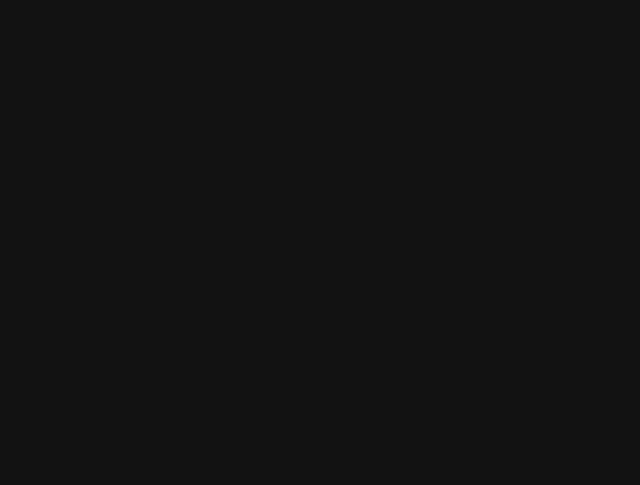
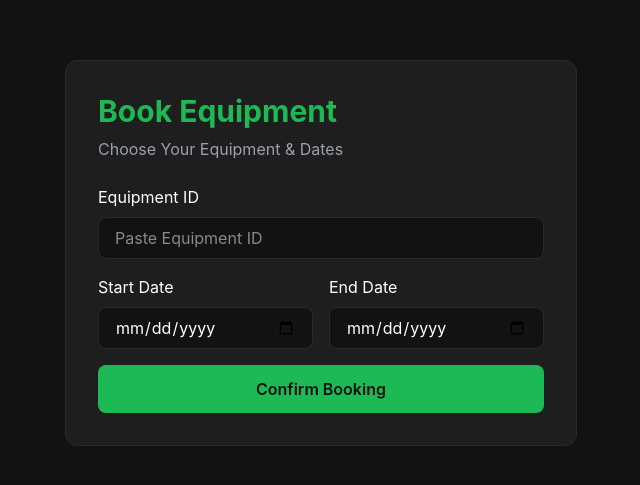
Before and after one commit to Arosha-51/TP-Sound-Rental-Management-System, a React app in the folder frontend/: page /book in a window 1280 px wide. Before the commit this address had no page. Shown: the part 147-632 px from the top of the page, without its empty margins (319-959 px from the left). Built offline with nearby package versions, Linux system fonts and the light colour scheme; the HTML template or start-up script is replaced by a standard one.

Commit message:
TPS-XXX #comment [Task 3] Added Booking Form and Dashboard UI

```diff
--- a/frontend/src/App.jsx
+++ b/frontend/src/App.jsx
@@ -1,11 +1,15 @@
 import { BrowserRouter as Router, Routes, Route } from 'react-router-dom';
 import Catalog from './pages/Catalog';
+import BookingForm from './pages/BookingForm';
+import Dashboard from './pages/Dashboard';
 
 function App() {
   return (
     <Router>
       <Routes>
         <Route path="/" element={<Catalog />} />
+        <Route path="/book" element={<BookingForm />} />
+        <Route path="/admin" element={<Dashboard />} />
       </Routes>
     </Router>
   );
--- /dev/null
+++ b/frontend/src/pages/BookingForm.jsx
@@ -0,0 +1,122 @@
+import { useState } from 'react';
+import { useNavigate } from 'react-router-dom';
+import axios from 'axios';
+
+const API_URL = 'http://localhost:5000/api';
+
+function BookingForm() {
+  const navigate = useNavigate();
+  const [formData, setFormData] = useState({
+    customerId: '653f8a1b2c3d4e5f6a7b8c9d', // Test User ID
+    equipmentId: '',
+    startDate: '',
+    endDate: '',
+  });
+  const [loading, setLoading] = useState(false);
+  const [message, setMessage] = useState(null);
+
+  const handleChange = (e) => {
+    setFormData({ ...formData, [e.target.name]: e.target.value });
+  };
+
+  const handleSubmit = async (e) => {
+    e.preventDefault();
+    setLoading(true);
+    setMessage(null);
+
+    try {
+      const response = await axios.post(`${API_URL}/bookings`, formData);
+      setMessage({
+        type: 'success',
+        text: `Booking Success! Booking ID: ${response.data.bookingId}`,
+      });
+      // Reset form
+      setFormData({
+        customerId: '653f8a1b2c3d4e5f6a7b8c9d',
+        equipmentId: '',
+        startDate: '',
+        endDate: '',
+      });
+    } catch (error) {
+      setMessage({
+        type: 'error',
+        text: error.response?.data?.message || 'Booking Failed',
+      });
+    } finally {
+      setLoading(false);
+    }
+  };
+
+  return (
+    <div className="min-h-screen bg-dark flex items-center justify-center px-6">
+      <div className="w-full max-w-lg bg-dark-card border border-dark-border rounded-xl p-8">
+        <h1 className="text-3xl font-bold text-neon mb-2">Book Equipment</h1>
+        <p className="text-gray-400 mb-6">
+          Choose Your Equipment & Dates
+        </p>
+
+        {message && (
+          <div
+            className={`p-4 rounded-lg mb-6 ${
+              message.type === 'success'
+                ? 'bg-neon/20 border border-neon text-neon'
+                : 'bg-red-500/20 border border-red-500 text-red-400'
+            }`}
+          >
+            {message.text}
+          </div>
+        )}
+
+        <form onSubmit={handleSubmit} className="space-y-4">
+          <div>
+            <label className="block text-white mb-2">Equipment ID</label>
+            <input
+              type="text"
+              name="equipmentId"
+              value={formData.equipmentId}
+              onChange={handleChange}
+              required
+              placeholder="Paste Equipment ID"
+              className="w-full bg-dark border border-dark-border rounded-lg px-4 py-2 text-white focus:outline-none focus:border-neon"
+            />
+          </div>
+
+          <div className="grid grid-cols-2 gap-4">
+            <div>
+              <label className="block text-white mb-2">Start Date</label>
+              <input
+                type="date"
+                name="startDate"
+                value={formData.startDate}
+                onChange={handleChange}
+                required
+                className="w-full bg-dark border border-dark-border rounded-lg px-4 py-2 text-white focus:outline-none focus:border-neon"
+              />
+            </div>
+            <div>
+              <label className="block text-white mb-2">End Date</label>
+              <input
+                type="date"
+                name="endDate"
+                value={formData.endDate}
+                onChange={handleChange}
+                required
+                className="w-full bg-dark border border-dark-border rounded-lg px-4 py-2 text-white focus:outline-none focus:border-neon"
+              />
+            </div>
+          </div>
+
+          <button
+            type="submit"
+            disabled={loading}
+            className="w-full bg-neon text-dark font-semibold py-3 rounded-lg hover:bg-neon/90 transition disabled:opacity-50"
+          >
+            {loading ? 'Booking...' : 'Confirm Booking'}
+          </button>
+        </form>
+      </div>
+    </div>
+  );
+}
+
+export default BookingForm;
--- /dev/null
+++ b/frontend/src/pages/Dashboard.jsx
@@ -0,0 +1,65 @@
+function Dashboard() {
+  const stats = [
+    { title: 'Active Rentals', value: '12', color: 'neon', icon: '📊' },
+    { title: 'Pending Approvals', value: '4', color: 'yellow', icon: '⏳' },
+    { title: 'Overdue Returns', value: '2', color: 'red', icon: '⚠️' },
+    { title: 'Monthly Revenue', value: 'LKR 185,000', color: 'neon', icon: '💰' },
+  ];
+
+  return (
+    <div className="min-h-screen bg-dark p-8">
+      <h1 className="text-3xl font-bold text-white mb-8">Admin Dashboard</h1>
+
+      <div className="grid grid-cols-1 sm:grid-cols-2 lg:grid-cols-4 gap-6 mb-8">
+        {stats.map((stat, index) => (
+          <div
+            key={index}
+            className="bg-dark-card border border-dark-border rounded-xl p-6"
+          >
+            <div className="flex justify-between items-start mb-3">
+              <p className="text-gray-400 text-sm">{stat.title}</p>
+              <span className="text-2xl">{stat.icon}</span>
+            </div>
+            <p className="text-3xl font-bold text-neon">{stat.value}</p>
+          </div>
+        ))}
+      </div>
+
+      {/* Pending Requests Table */}
+      <div className="bg-dark-card border border-dark-border rounded-xl p-6">
+        <h2 className="text-xl font-bold text-white mb-4">
+          Pending Booking Requests
+        </h2>
+        <table className="w-full">
+          <thead>
+            <tr className="border-b border-dark-border text-left">
+              <th className="pb-3 text-gray-400 text-sm">Customer</th>
+              <th className="pb-3 text-gray-400 text-sm">Equipment</th>
+              <th className="pb-3 text-gray-400 text-sm">Dates</th>
+              <th className="pb-3 text-gray-400 text-sm">Total</th>
+              <th className="pb-3 text-gray-400 text-sm">Actions</th>
+            </tr>
+          </thead>
+          <tbody>
+            <tr className="border-b border-dark-border">
+              <td className="py-3 text-white">Sahan Fernando</td>
+              <td className="py-3 text-gray-400">Roland XPS-30</td>
+              <td className="py-3 text-gray-400">Aug 22 - Aug 24</td>
+              <td className="py-3 text-neon">LKR 10,000</td>
+              <td className="py-3">
+                <button className="bg-neon text-dark px-3 py-1 rounded text-sm mr-2">
+                  Approve
+                </button>
+                <button className="bg-red-500 text-white px-3 py-1 rounded text-sm">
+                  Reject
+                </button>
+              </td>
+            </tr>
+          </tbody>
+        </table>
+      </div>
+    </div>
+  );
+}
+
+export default Dashboard;
```
